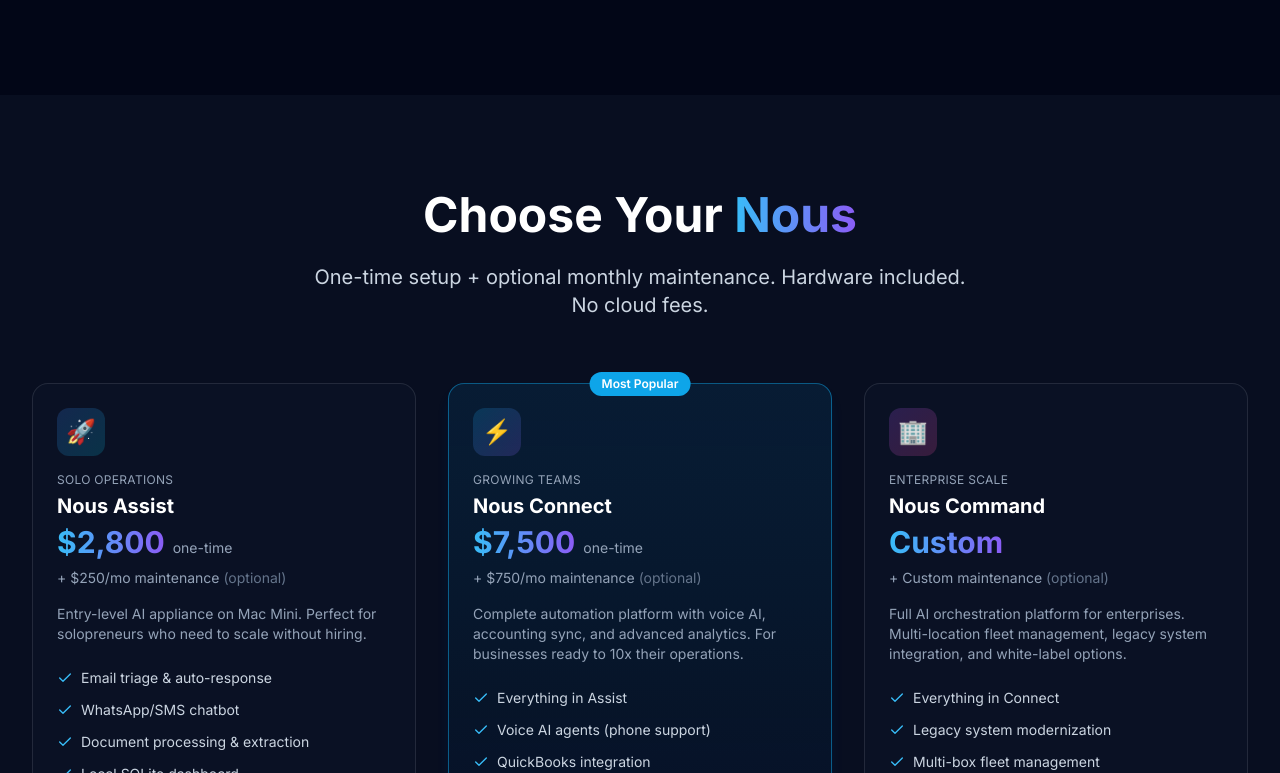
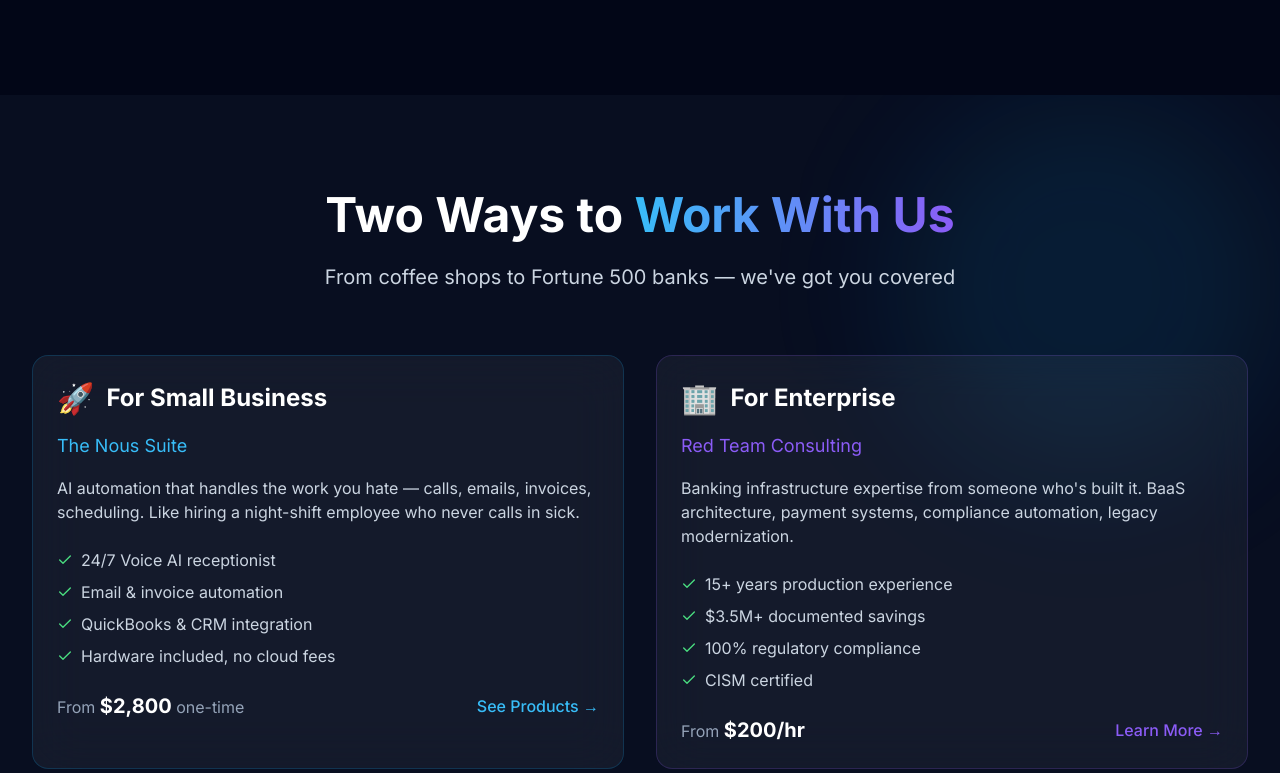
Before and after one commit to denivra/denivra-website, a React (Vite) app: page / in a window 1280 px wide. Shown: the part 1327-2100 px from the top of the page. Built offline with nearby package versions, Linux system fonts and the light colour scheme.

Commit message:
Phase 2: Add dual-track section, Enterprise nav link, HubSpot Portal ID

```diff
--- a/src/App.tsx
+++ b/src/App.tsx
@@ -109,9 +109,9 @@
                 </div>
               </div>
 
+              <a href="/solutions/enterprise" className="text-dark-300 hover:text-white transition-colors font-medium">Enterprise</a>
               <a href="/pricing" className="text-dark-300 hover:text-white transition-colors">Pricing</a>
-              <a href="/roi-calculator" className="text-dark-300 hover:text-white transition-colors">ROI Calculator</a>
-              <a href="/about" className="text-dark-300 hover:text-white transition-colors">About</a>
+              <a href="/case-studies" className="text-dark-300 hover:text-white transition-colors">Case Studies</a>
               <a href="/contact" className="btn-primary text-sm">Book Demo</a>
             </div>
 
@@ -252,8 +252,77 @@
         </div>
       </section>
 
+      {/* Dual Track Section */}
+      <section className="py-24 bg-dark-900/50 relative overflow-hidden">
+        <div className="absolute top-0 right-0 w-96 h-96 bg-primary-500/10 rounded-full blur-3xl" />
+        <div className="max-w-7xl mx-auto px-4 sm:px-6 lg:px-8 relative">
+          <div className="text-center mb-16">
+            <h2 className="section-title">Two Ways to <span className="gradient-text">Work With Us</span></h2>
+            <p className="section-subtitle">From coffee shops to Fortune 500 banks — we've got you covered</p>
+          </div>
+
+          <div className="grid md:grid-cols-2 gap-8">
+            {/* SMB Track */}
+            <motion.div
+              initial={{ opacity: 0, x: -20 }}
+              whileInView={{ opacity: 1, x: 0 }}
+              viewport={{ once: true }}
+              className="card border-primary-500/20 hover:border-primary-500/40 transition-colors"
+            >
+              <div className="flex items-center space-x-3 mb-4">
+                <div className="text-3xl">🚀</div>
+                <h3 className="text-2xl font-bold">For Small Business</h3>
+              </div>
+              <p className="text-primary-400 text-lg mb-4">The Nous Suite</p>
+              <p className="text-dark-300 mb-6">
+                AI automation that handles the work you hate — calls, emails, invoices,
+                scheduling. Like hiring a night-shift employee who never calls in sick.
+              </p>
+              <ul className="space-y-2 mb-6">
+                <li className="flex items-center text-dark-300"><Check className="w-4 h-4 text-green-400 mr-2" /> 24/7 Voice AI receptionist</li>
+                <li className="flex items-center text-dark-300"><Check className="w-4 h-4 text-green-400 mr-2" /> Email & invoice automation</li>
+                <li className="flex items-center text-dark-300"><Check className="w-4 h-4 text-green-400 mr-2" /> QuickBooks & CRM integration</li>
+                <li className="flex items-center text-dark-300"><Check className="w-4 h-4 text-green-400 mr-2" /> Hardware included, no cloud fees</li>
+              </ul>
+              <div className="flex items-center justify-between">
+                <div className="text-dark-400">From <span className="text-white font-bold text-xl">$2,800</span> one-time</div>
+                <a href="#products" className="text-primary-400 hover:text-primary-300 font-medium">See Products →</a>
+              </div>
+            </motion.div>
+
+            {/* Enterprise Track */}
+            <motion.div
+              initial={{ opacity: 0, x: 20 }}
+              whileInView={{ opacity: 1, x: 0 }}
+              viewport={{ once: true }}
+              className="card border-accent-purple/20 hover:border-accent-purple/40 transition-colors"
+            >
+              <div className="flex items-center space-x-3 mb-4">
+                <div className="text-3xl">🏢</div>
+                <h3 className="text-2xl font-bold">For Enterprise</h3>
+              </div>
+              <p className="text-accent-purple text-lg mb-4">Red Team Consulting</p>
+              <p className="text-dark-300 mb-6">
+                Banking infrastructure expertise from someone who's built it.
+                BaaS architecture, payment systems, compliance automation, legacy modernization.
+              </p>
+              <ul className="space-y-2 mb-6">
+                <li className="flex items-center text-dark-300"><Check className="w-4 h-4 text-green-400 mr-2" /> 15+ years production experience</li>
+                <li className="flex items-center text-dark-300"><Check className="w-4 h-4 text-green-400 mr-2" /> $3.5M+ documented savings</li>
+                <li className="flex items-center text-dark-300"><Check className="w-4 h-4 text-green-400 mr-2" /> 100% regulatory compliance</li>
+                <li className="flex items-center text-dark-300"><Check className="w-4 h-4 text-green-400 mr-2" /> CISM certified</li>
+              </ul>
+              <div className="flex items-center justify-between">
+                <div className="text-dark-400">From <span className="text-white font-bold text-xl">$200/hr</span></div>
+                <a href="/solutions/enterprise" className="text-accent-purple hover:text-accent-purple/80 font-medium">Learn More →</a>
+              </div>
+            </motion.div>
+          </div>
+        </div>
+      </section>
+
       {/* Products Section */}
-      <section id="products" className="py-24 bg-dark-900/50 relative">
+      <section id="products" className="py-24 relative">
         <div className="max-w-7xl mx-auto px-4 sm:px-6 lg:px-8">
           <div className="text-center mb-16">
             <h2 className="section-title">Choose Your <span className="gradient-text">Nous</span></h2>
```
